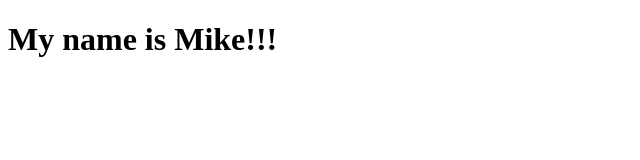
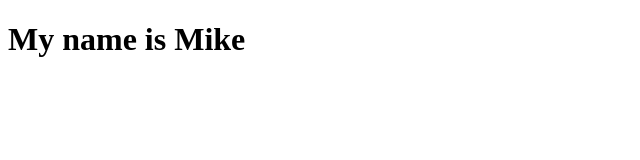
Before and after one commit to MikeColmer/first-github-project, a plain HTML site: page index.html in a window 1280 px wide. Shown: the full height of the page, 0-640 px from the left. Drawn offline with Linux system fonts and the light colour scheme.

Commit message:
remove exclaim

```diff
--- a/index.html
+++ b/index.html
@@ -7,6 +7,6 @@
     <title>Document</title>
 </head>
 <body>
- <h1>My name is Mike!!!</h1>
+ <h1>My name is Mike</h1>
 </body>
 </html>
```
